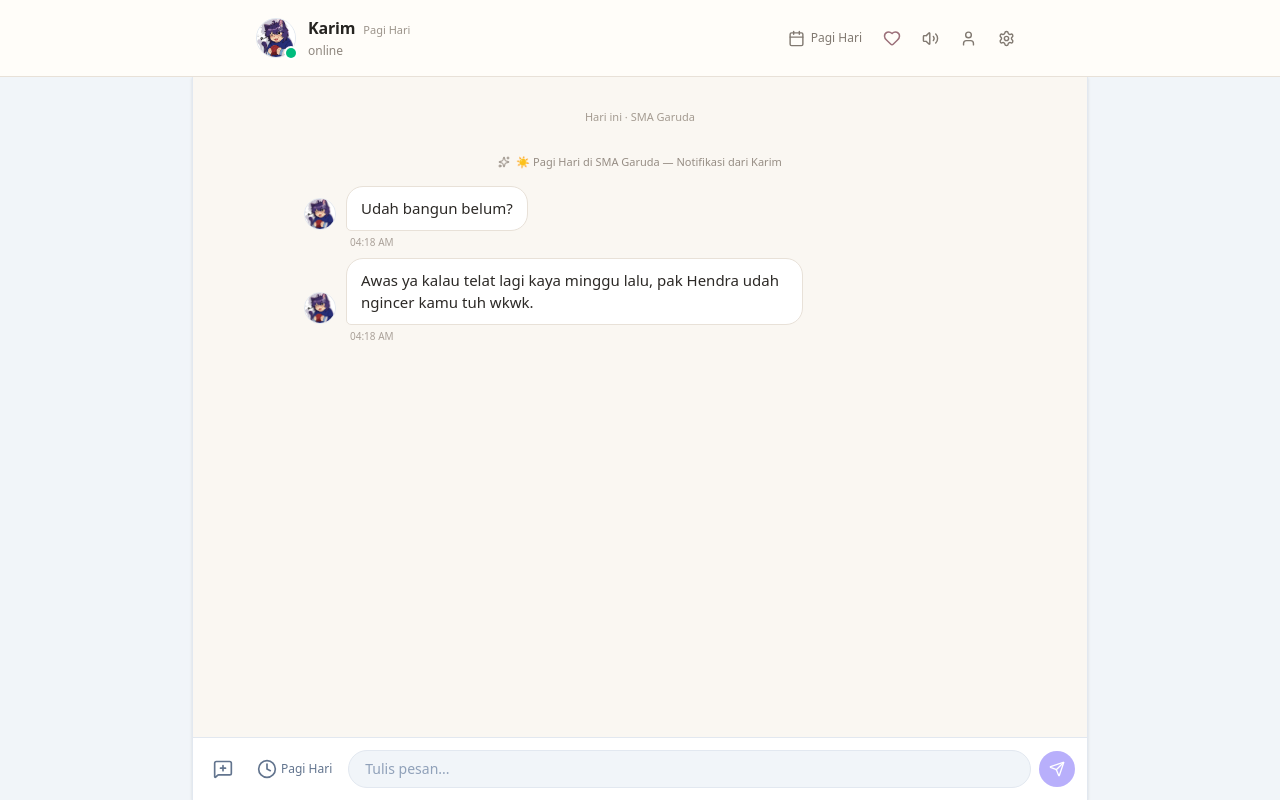
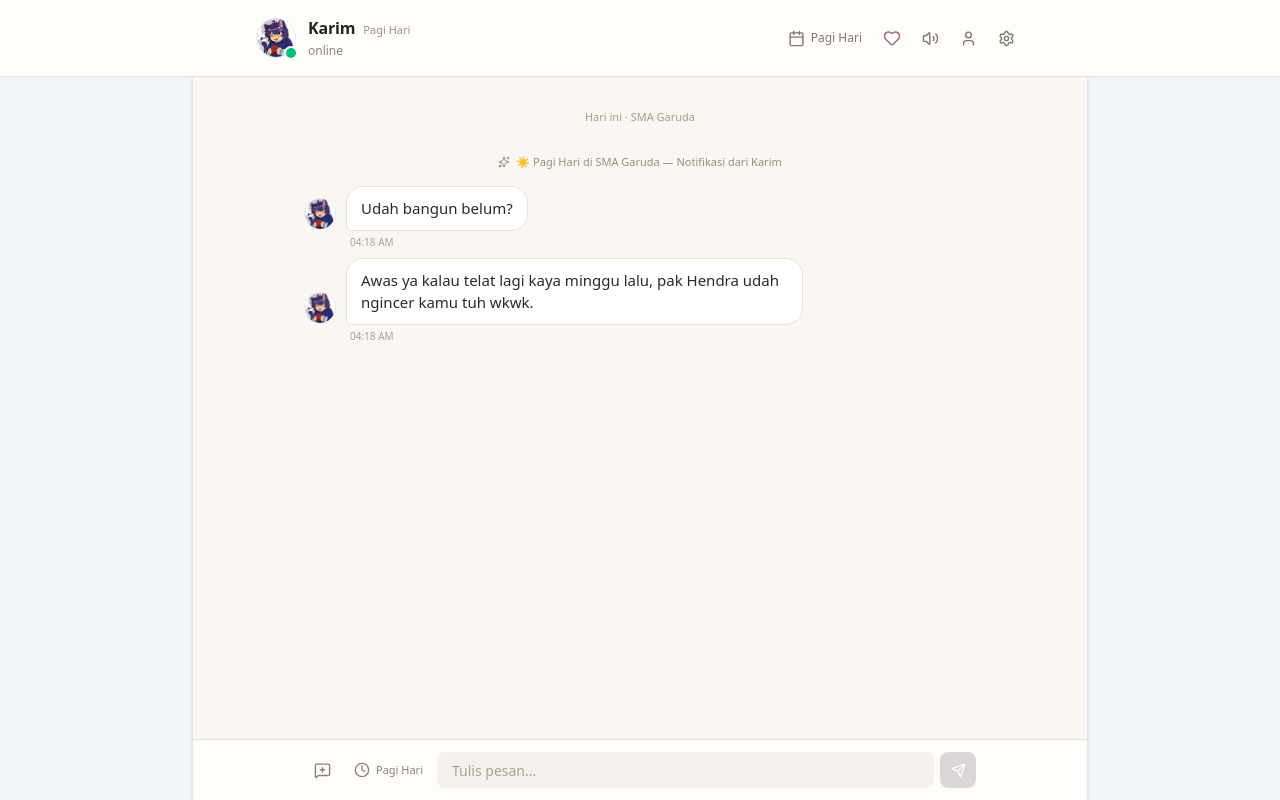
Before and after one commit to Syraku/Karim, a React (Vite) app: page / in a window 1280 px wide. Built offline with nearby package versions, Linux system fonts and the light colour scheme.

Commit message:
Redesign message input for a simple personal messenger feel

```diff
--- a/src/components/MessageInput.tsx
+++ b/src/components/MessageInput.tsx
@@ -1,5 +1,5 @@
 import React, { useState, KeyboardEvent } from 'react';
-import { Send, Sparkles, Clock, MessageSquarePlus } from 'lucide-react';
+import { Send, Clock, MessageSquarePlus } from 'lucide-react';
 
 interface MessageInputProps {
   onSendMessage: (text: string) => void;
@@ -39,62 +39,51 @@ export const MessageInput: React.FC<MessageInputProps> = ({
     }
   };
 
-  const handleSelectSuggestion = (suggestion: string) => {
-    setText(suggestion);
-    setShowSuggestions(false);
-  };
-
   return (
-    <div className="sticky bottom-0 z-10 bg-white dark:bg-zinc-900 border-t border-slate-200 dark:border-zinc-800 p-2.5 sm:p-3 shadow-2xs">
-      <div className="max-w-5xl mx-auto space-y-2">
-        {/* Quick Suggestion Chips */}
+    <div className="shrink-0 bg-[#fffdf9] dark:bg-[#171719] border-t border-[#e8e1d8] dark:border-zinc-800 px-3 sm:px-5 py-3">
+      <div className="max-w-2xl mx-auto">
         {showSuggestions && (
-          <div className="flex items-center gap-1.5 overflow-x-auto pb-1 scrollbar-none">
-            <span className="text-[11px] font-semibold text-slate-500 dark:text-zinc-400 whitespace-nowrap px-1 flex items-center gap-1">
-              <Sparkles className="w-3 h-3 text-indigo-500" />
-              Topik:
-            </span>
-            {QUICK_SUGGESTIONS.map((s, idx) => (
+          <div className="flex gap-1.5 overflow-x-auto pb-2.5 scrollbar-none">
+            {QUICK_SUGGESTIONS.map((suggestion) => (
               <button
-                key={idx}
+                key={suggestion}
                 type="button"
-                onClick={() => handleSelectSuggestion(s)}
-                className="text-xs bg-slate-100 dark:bg-zinc-800 hover:bg-slate-200 dark:hover:bg-zinc-700 text-slate-700 dark:text-zinc-300 px-3 py-1 rounded-full border border-slate-200 dark:border-zinc-700 transition-colors whitespace-nowrap"
+                onClick={() => {
+                  setText(suggestion);
+                  setShowSuggestions(false);
+                }}
+                className="shrink-0 text-[12px] text-[#655d56] dark:text-zinc-300 bg-[#f4eee8] dark:bg-zinc-800 hover:bg-[#ece4dc] dark:hover:bg-zinc-700 px-3 py-1.5 rounded-lg transition-colors"
               >
-                {s}
+                {suggestion}
               </button>
             ))}
           </div>
         )}
 
-        {/* Action Row & Input Bar */}
-        <div className="flex items-center gap-2">
-          {/* Quick Topics Toggle button */}
+        <div className="flex items-center gap-1.5">
           <button
             type="button"
             onClick={() => setShowSuggestions(!showSuggestions)}
-            className={`p-2 rounded-full transition-colors ${
+            className={`w-9 h-9 flex items-center justify-center rounded-lg transition-colors ${
               showSuggestions
-                ? 'bg-indigo-100 dark:bg-zinc-800 text-indigo-600 dark:text-indigo-400'
-                : 'text-slate-500 dark:text-zinc-400 hover:bg-slate-100 dark:hover:bg-zinc-800'
+                ? 'bg-[#eee7df] dark:bg-zinc-800 text-[#6f6259] dark:text-zinc-200'
+                : 'text-[#8d847c] dark:text-zinc-500 hover:bg-[#f5efe9] dark:hover:bg-zinc-800'
             }`}
-            title="Ide Topik Obrolan"
+            title="Ide obrolan"
           >
-            <MessageSquarePlus className="w-5 h-5" />
+            <MessageSquarePlus className="w-[17px] h-[17px]" />
           </button>
 
-          {/* Time & Event Jump button */}
           <button
             type="button"
             onClick={onOpenEvents}
-            className="p-2 text-slate-500 dark:text-zinc-400 hover:bg-slate-100 dark:hover:bg-zinc-800 rounded-full transition-colors flex items-center gap-1 text-xs font-medium"
-            title="Ganti Waktu / Suasana Sekolah"
+            className="hidden sm:flex h-9 items-center gap-1.5 px-2 text-[11px] text-[#8d847c] dark:text-zinc-500 hover:bg-[#f5efe9] dark:hover:bg-zinc-800 rounded-lg transition-colors"
+            title="Ganti suasana"
           >
-            <Clock className="w-5 h-5 text-slate-500 dark:text-zinc-400" />
-            <span className="hidden sm:inline">{currentPeriodName}</span>
+            <Clock className="w-4 h-4" />
+            <span>{currentPeriodName}</span>
           </button>
 
-          {/* Main Free Text Input */}
           <div className="flex-1 relative">
             <input
               type="text"
@@ -103,19 +92,18 @@ export const MessageInput: React.FC<MessageInputProps> = ({
               onKeyDown={handleKeyDown}
               disabled={disabled}
               placeholder={disabled ? 'Karim sedang mengetik...' : 'Tulis pesan...'}
-              className="w-full bg-slate-100 dark:bg-zinc-800 text-slate-900 dark:text-zinc-100 placeholder-slate-400 dark:placeholder-zinc-500 text-sm px-4 py-2 rounded-full border border-slate-200 dark:border-zinc-700 focus:outline-none focus:border-indigo-500 dark:focus:border-indigo-500 transition-colors disabled:opacity-60"
+              className="w-full h-9 bg-[#f4f0eb] dark:bg-[#222225] text-[#2c2926] dark:text-zinc-100 placeholder-[#aaa199] dark:placeholder-zinc-600 text-[14px] px-3.5 rounded-lg border border-transparent focus:outline-none focus:bg-white dark:focus:bg-zinc-900 focus:border-[#d8cec3] dark:focus:border-zinc-700 transition-colors disabled:opacity-60"
             />
           </div>
 
-          {/* Send Button */}
           <button
             type="button"
             onClick={handleSend}
             disabled={!text.trim() || disabled}
-            className="p-2.5 bg-indigo-600 hover:bg-indigo-700 text-white rounded-full transition-colors disabled:opacity-40 disabled:cursor-not-allowed flex-shrink-0 active:scale-95"
-            title="Kirim Pesan"
+            className="w-9 h-9 flex items-center justify-center bg-[#756579] hover:bg-[#685a6d] text-white rounded-lg transition-colors disabled:opacity-25 disabled:cursor-not-allowed active:scale-95"
+            title="Kirim pesan"
           >
-            <Send className="w-4 h-4" />
+            <Send className="w-[15px] h-[15px]" />
           </button>
         </div>
       </div>
```
